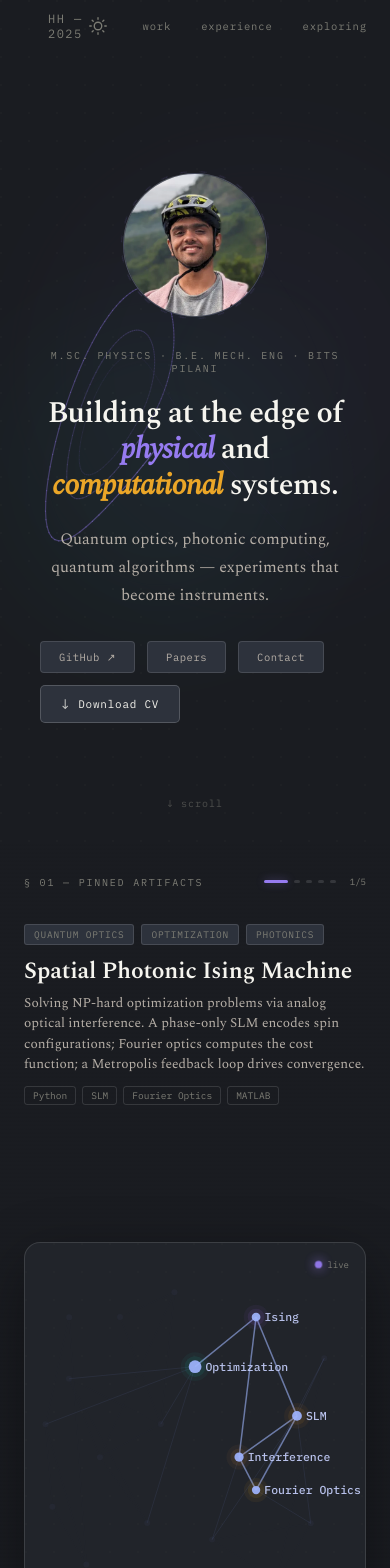
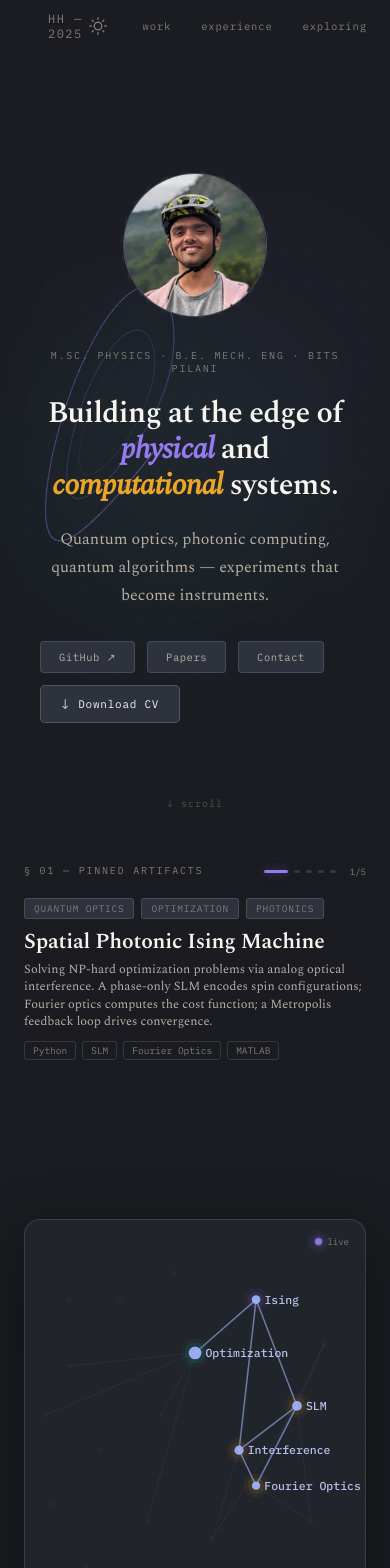
Before and after one commit to harsha-helix/portfolio, a React (Vite) app: page / in a window 390 px wide. Shown: the top 1568 px of the page. Built offline with nearby package versions, Linux system fonts and the light colour scheme.

Commit message:
mobile layout

```diff
--- a/src/App.jsx
+++ b/src/App.jsx
@@ -1051,11 +1051,11 @@ function ProjectsSection() {
           opacity: isDark ? 0.6 : 0.4
         }} />
 
-        <div style={{ position: "absolute", top: isMobile ? 32 : 64, left: isMobile ? 24 : 48, zIndex: 10 }}>
+        <div style={{ position: "absolute", top: isMobile ? 20 : 64, left: isMobile ? 24 : 48, zIndex: 10 }}>
           <SectionLabel n="01" label="Pinned artifacts" />
         </div>
         <div style={{
-          position: "absolute", top: isMobile ? 32 : 68, right: isMobile ? 24 : 48, zIndex: 10,
+          position: "absolute", top: isMobile ? 22 : 68, right: isMobile ? 24 : 48, zIndex: 10,
           display: "flex", gap: 6, alignItems: "center"
         }}>
           {PROJECTS.map((_, i) => (
@@ -1080,11 +1080,11 @@ function ProjectsSection() {
           {/* LEFT */}
           <div style={{
             display: "flex", alignItems: isMobile ? "flex-start" : "center", justifyContent: isMobile ? "flex-start" : "center",
-            padding: isMobile ? "80px 24px 20px 24px" : "96px 36px 60px 48px", position: "relative", zIndex: 5,
-            height: isMobile ? "46%" : "auto"
+            padding: isMobile ? "54px 24px 8px 24px" : "96px 36px 60px 48px", position: "relative", zIndex: 5,
+            height: isMobile ? "44%" : "auto"
           }}>
             <div style={{ width: "100%", maxWidth: 520, height: isMobile ? "100%" : "auto", display: "flex", flexDirection: "column", justifyContent: isMobile ? "flex-start" : "center" }}>
-              <div style={{ display: "flex", gap: 7, flexWrap: "wrap", marginBottom: isMobile ? 12 : 20 }}>
+              <div style={{ display: "flex", gap: 7, flexWrap: "wrap", marginBottom: isMobile ? 10 : 20 }}>
                 {project.tags.map((t) => (
                   <span key={t} style={{
                     fontSize: 9.5, fontFamily: MONO, letterSpacing: "0.08em",
@@ -1097,21 +1097,21 @@ function ProjectsSection() {
               </div>
               <h2 key={`t-${activeIdx}`} style={{
                 fontFamily: SERIF,
-                fontSize: isMobile ? "clamp(20px, 6vw, 24px)" : "clamp(22px,2.6vw,34px)",
+                fontSize: isMobile ? "clamp(19px, 5.5vw, 22px)" : "clamp(22px,2.6vw,34px)",
                 fontWeight: 600, color: T.text,
-                margin: isMobile ? "0 0 8px" : "0 0 16px", lineHeight: 1.2, letterSpacing: "-0.01em",
+                margin: isMobile ? "0 0 6px" : "0 0 16px", lineHeight: 1.2, letterSpacing: "-0.01em",
                 animation: "slideUp 0.45s cubic-bezier(0.22,1,0.36,1)"
               }}>
                 {project.title}
               </h2>
               <p key={`d-${activeIdx}`} style={{
-                fontSize: isMobile ? 13.5 : 15, color: T.textMid, lineHeight: isMobile ? 1.5 : 1.78,
-                margin: isMobile ? "0 0 12px" : "0 0 24px", fontFamily: SERIF,
+                fontSize: isMobile ? 12.5 : 15, color: T.textMid, lineHeight: isMobile ? 1.4 : 1.78,
+                margin: isMobile ? "0 0 10px" : "0 0 24px", fontFamily: SERIF,
                 animation: "slideUp 0.55s cubic-bezier(0.22,1,0.36,1)"
               }}>
                 {project.description}
               </p>
-              <div style={{ display: "flex", gap: 6, flexWrap: "wrap", marginBottom: isMobile ? 16 : 24 }}>
+              <div style={{ display: "flex", gap: 6, flexWrap: "wrap", marginBottom: isMobile ? 8 : 24 }}>
                 {project.tools.map((t) => (
                   <span key={t} style={{
                     fontSize: 9.5, fontFamily: MONO,
@@ -1169,9 +1169,9 @@ function ProjectsSection() {
 
           {/* RIGHT — graph */}
           <div style={{
-            padding: isMobile ? "10px 24px 32px 24px" : "96px 40px 60px 20px",
+            padding: isMobile ? "4px 24px 24px 24px" : "96px 40px 60px 20px",
             display: "flex", alignItems: "center", position: "relative", zIndex: 5,
-            height: isMobile ? "54%" : "auto"
+            height: isMobile ? "56%" : "auto"
           }}>
             <div style={{
               position: "relative", width: "100%", height: "100%", minHeight: isMobile ? 0 : 400, zIndex: 1,
```
